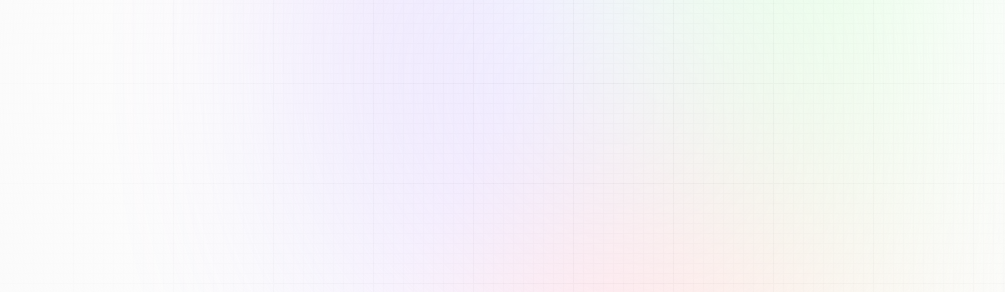
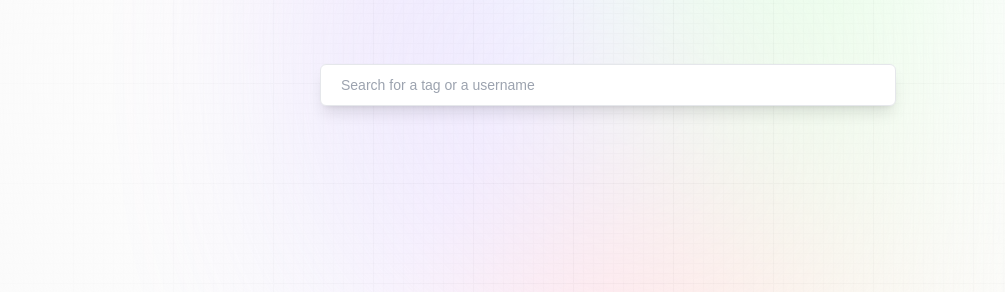
Before and after one commit to marksmall/promptopia, a Next.js app: page / in a window 1280 px wide. Shown: the part 322-614 px from the top of the page, without its empty margins (32-1037 px from the left). Built offline with nearby package versions, Linux system fonts and the light colour scheme; no server answers.

Commit message:
feat(frontend): Show basic Feeds on Home page
Right now they are an empty list, but the prompts will be fleshed
out later. It will include the ability to fetch all prompts, filter
them and search.

```diff
--- a/app/page.tsx
+++ b/app/page.tsx
@@ -1,3 +1,5 @@
+import Feed from "~/components/Feed";
+
 const Home = () => {
   return (
     <section className="w-full flex-center flex-col">
@@ -11,6 +13,8 @@ const Home = () => {
         Promptopia is an open-source AI prompting tool for the modern world to discover, create and share creative
         prompts
       </p>
+
+      <Feed />
     </section>
   );
 };
--- /dev/null
+++ b/components/Feed.tsx
@@ -0,0 +1,27 @@
+import { ChangeEvent } from "react";
+
+const PromptCardList = () => {
+  return <div className="mt-16 prompt_layout"></div>;
+};
+
+const Feed = () => {
+  const handleSearchChange = (event: ChangeEvent<HTMLInputElement>) => {};
+
+  return (
+    <section className="feed">
+      <form className="relative w-full flex-center">
+        <input
+          type="text"
+          placeholder="Search for a tag or a username"
+          onChange={handleSearchChange}
+          required
+          className="search_input peer"
+        />
+      </form>
+
+      <PromptCardList />
+    </section>
+  );
+};
+
+export default Feed;
```
